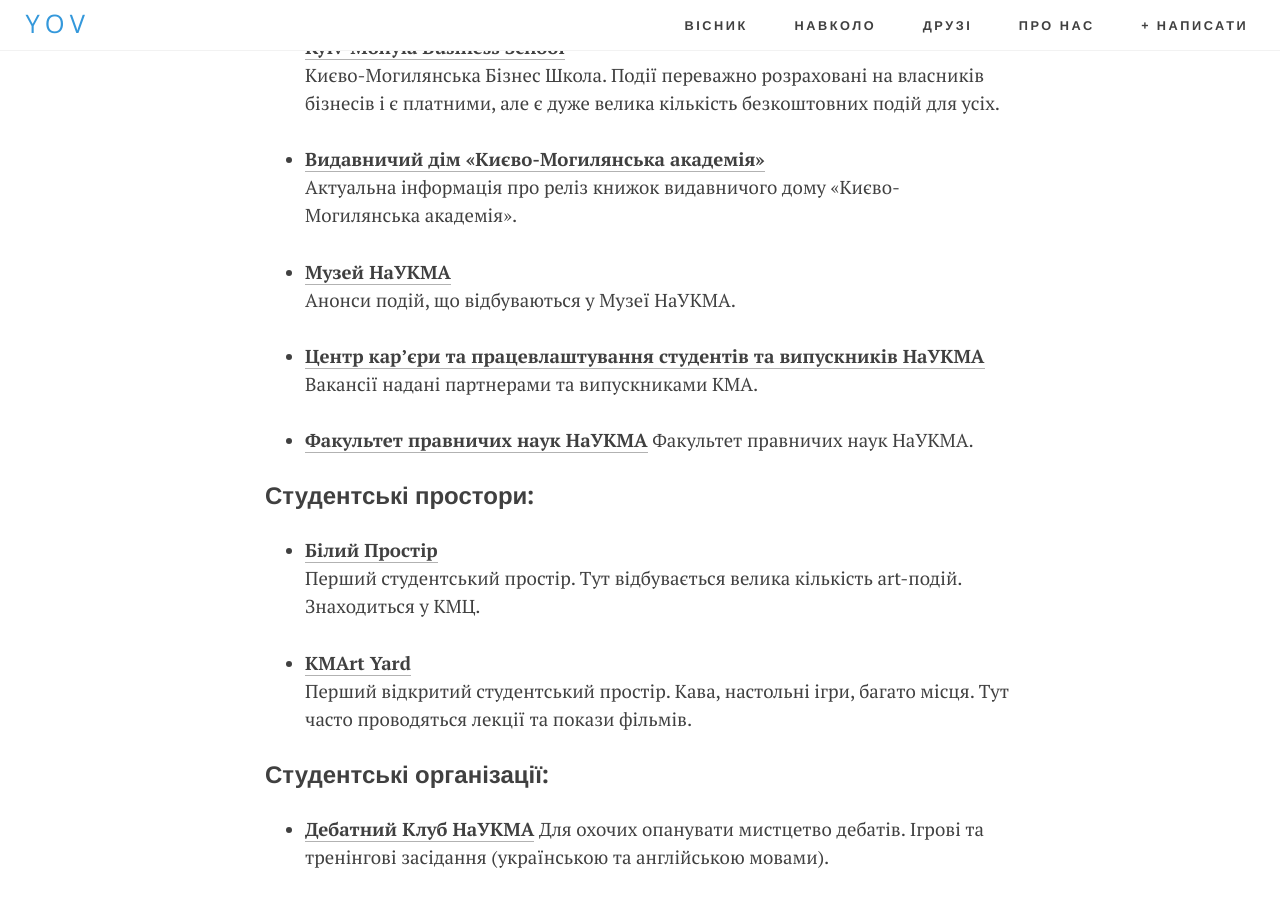
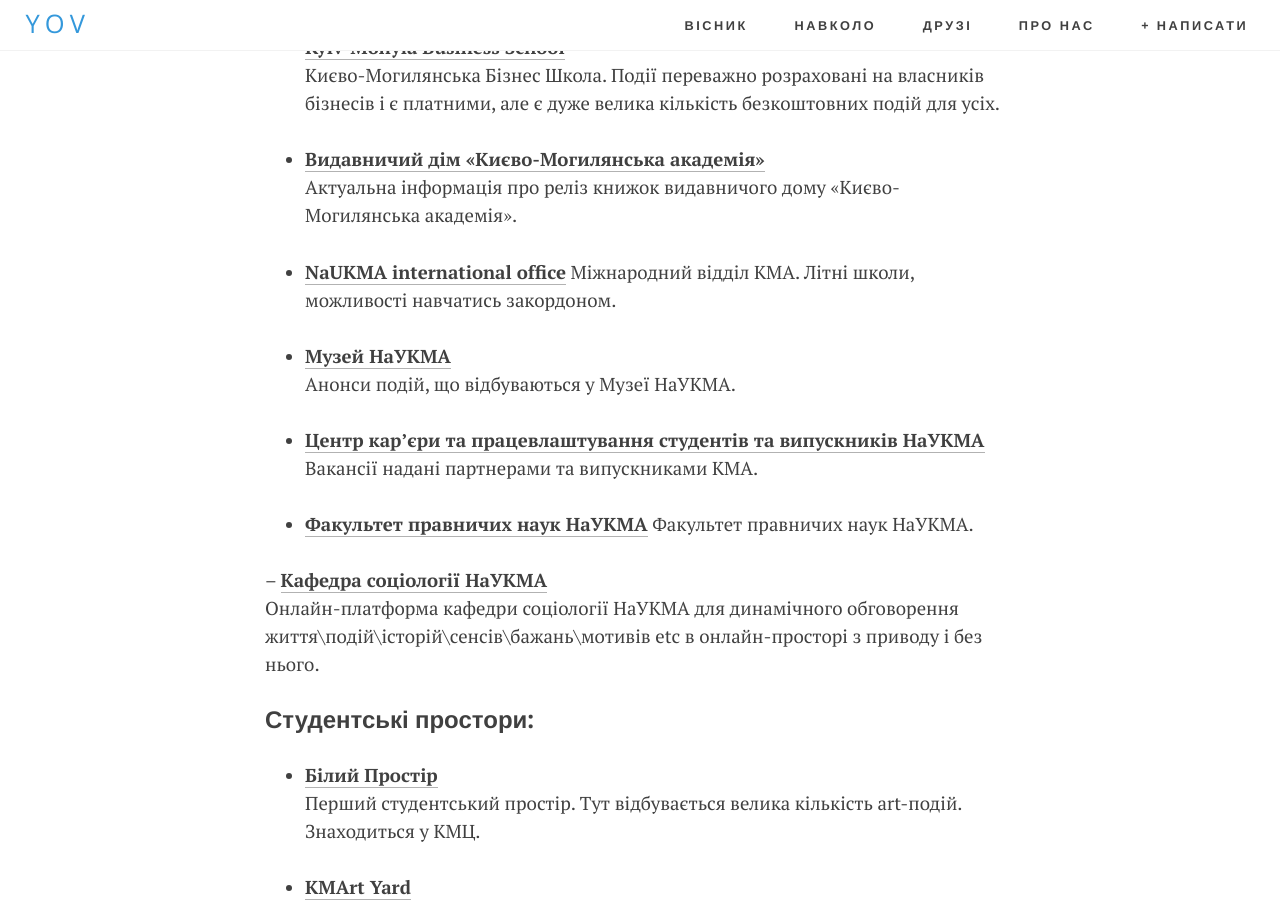
Before and after one commit to boretskyi/boretskyi.github.io, a Jekyll site: the page built from _posts/2015-09-01-kma-guide.md, in a window 1280 px wide and 900 px high, scrolled down 1384 px. Built offline with Jekyll 4.4.1, drawn with Linux system fonts in a browser that asks for light colours; nearby versions of some CDN libraries; Markdown is read by kramdown in place of the engine named in the settings; comment, search, counter and statistics services are not loaded; some of the changed text lies outside the part shown.

Commit message:
Updated 2015-09-01-kma-guide.md

```diff
--- a/_posts/2015-09-01-kma-guide.md
+++ b/_posts/2015-09-01-kma-guide.md
@@ -14,6 +14,7 @@
 image_credit_link: ""
 date: "2015-09-01 16:46 +0300"
 ---
+
 
 
 >**Disclaimer: ВК – зло, еліта прокрастинує на Facebook. Мігруй!**
@@ -47,6 +48,8 @@
 - **[Видавничий дім «Києво-Могилянська академія»](https://www.facebook.com/PHouseKMa)**
 Актуальна інформація про реліз книжок видавничого дому «Києво-Могилянська академія».
 
+- **[NaUKMA international office](https://www.facebook.com/groups/Int.naukma/)**  Міжнародний відділ КМА. Літні школи, можливості навчатись закордоном.
+
 - **[Музей НаУКМА](https://www.facebook.com/NaUKMAmuseum)**
 Анонси подій, що відбуваються у Музеї НаУКМА.
 
@@ -55,6 +58,9 @@
 
 - **[Факультет правничих наук НаУКМА](https://www.facebook.com/law.ukma)**
 Факультет правничих наук НаУКМА.
+
+– **[Кафедра соціології НаУКМА](https://www.facebook.com/groups/444996058893310/)**
+Онлайн-платформа кафедри соціології НаУКМА для динамічного обговорення життя\подій\історій\сенсів\бажань\мотивів etc в онлайн-просторі з приводу і без нього.
 
 
 ###Студентські простори:
```
Also changed, not shown: other parts of _posts/2015-09-01-kma-guide.md (+6 -0 lines).
